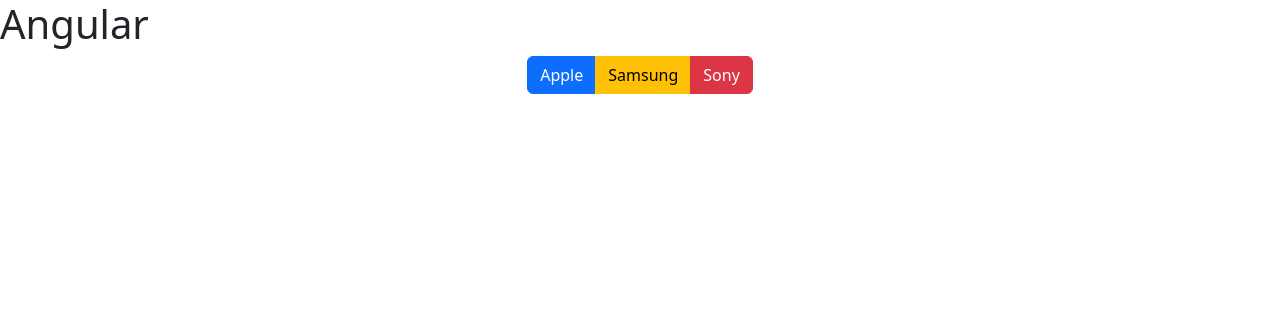
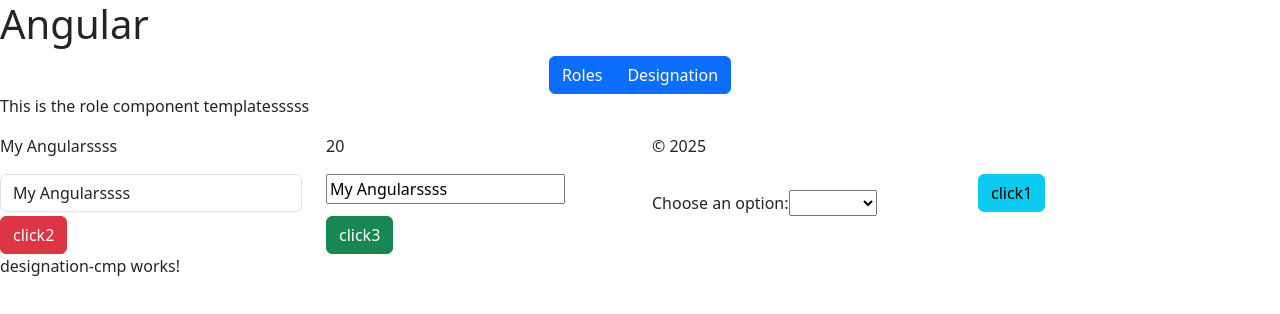
Before and after one commit to ronsell42/employee-management-app, an Angular app: page / in a window 1280 px wide. Shown: the top 314 px of the page. Built offline with nearby package versions, Linux system fonts and the light colour scheme.

Commit message:
Add: Adding Pages

```diff
--- a/src/app/components/master-cmp/master-cmp.html
+++ b/src/app/components/master-cmp/master-cmp.html
@@ -1,9 +1,14 @@
 <div class="row">
     <div class="col-12 text-center">
         <div class="btn-group">
-            <button type="button" class="btn btn-primary">Apple</button>
-            <button type="button" class="btn btn-warning">Samsung</button>
-            <button type="button" class="btn btn-danger">Sony</button>
+            <button type="button" class="btn btn-primary">Roles</button>
+            <button type="button" class="btn btn-primary">Designation</button>
         </div>
     </div>
 </div>
+<div class="row">
+    <div class="col-12">
+        <app-roles-cmp></app-roles-cmp>
+        <app-designation-cmp></app-designation-cmp>
+    </div>
+</div>
--- a/src/app/components/master-cmp/master-cmp.ts
+++ b/src/app/components/master-cmp/master-cmp.ts
@@ -1,8 +1,10 @@
 import { Component } from '@angular/core';
+import { DesignationCmp } from '../designation-cmp/designation-cmp';
+import { RolesCmp } from '../roles-cmp/roles-cmp';
 
 @Component({
   selector: 'app-master-cmp',
-  imports: [],
+  imports: [DesignationCmp, RolesCmp],
   templateUrl: './master-cmp.html',
   styleUrl: './master-cmp.scss'
 })
```
